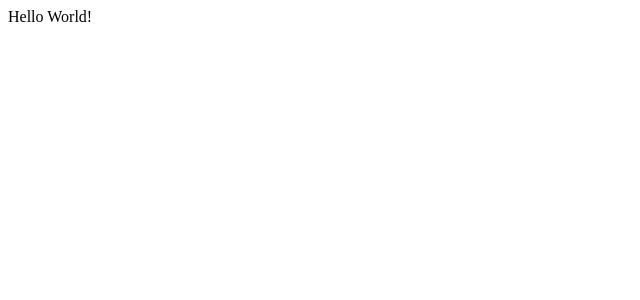
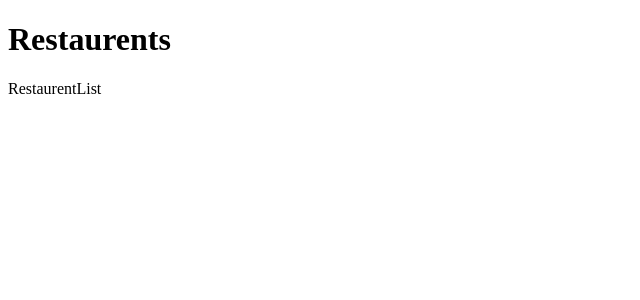
Before and after one commit to 1sh1vam/opinion-ate, a React (Create React App) app: page / in a window 1280 px wide. Shown: the top 300 px of the page, without its empty margins (0-640 px from the left). Built offline with nearby package versions, Linux system fonts and the light colour scheme.

Commit message:
add RestaurentScreen and RestaurentList

```diff
--- a/src/App.js
+++ b/src/App.js
@@ -1,5 +1,11 @@
+import RestaurentScreen from './components/RestaurentScreen';
+
 function App() {
-  return <div className="App">Hello World!</div>;
+  return (
+    <div className="App">
+      <RestaurentScreen />
+    </div>
+  );
 }
 
 export default App;
--- /dev/null
+++ b/src/components/RestaurentList.js
@@ -0,0 +1,5 @@
+export const RestaurentList = () => {
+  return <div>RestaurentList</div>;
+};
+
+export default RestaurentList;
--- /dev/null
+++ b/src/components/RestaurentScreen.js
@@ -0,0 +1,12 @@
+import RestaurentList from './RestaurentList';
+
+const RestaurentScreen = () => {
+  return (
+    <div>
+      <h1>Restaurents</h1>
+      <RestaurentList />
+    </div>
+  );
+};
+
+export default RestaurentScreen;
```
